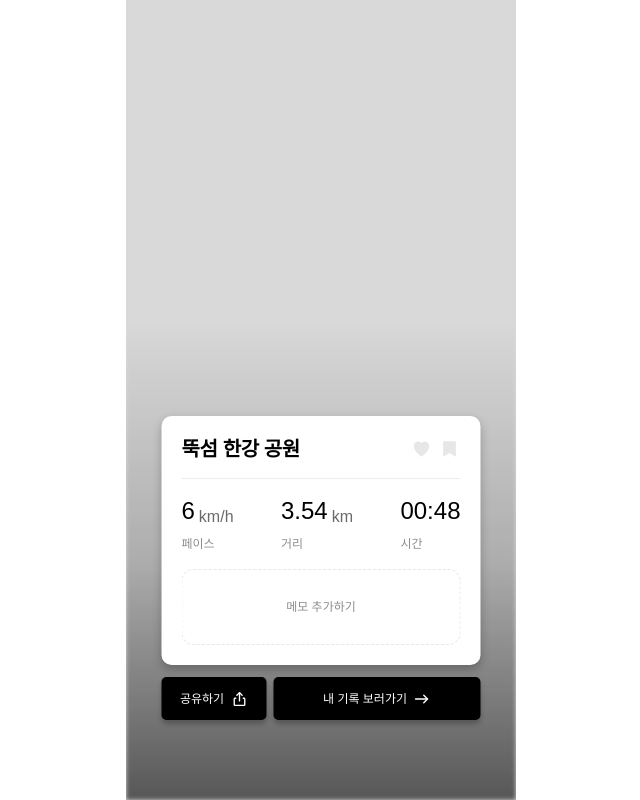
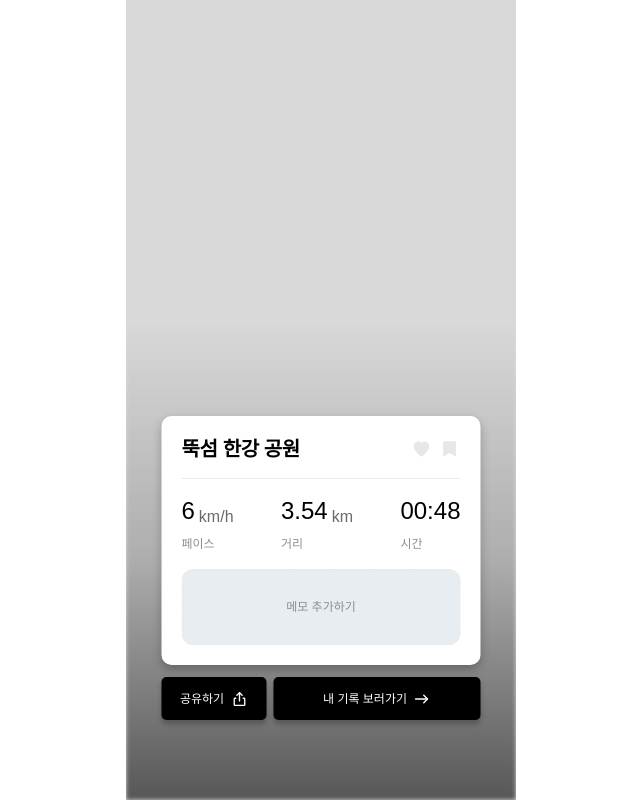
Before and after one commit to KMU-ALPHA-ZEPH/zeph_client, a React (Vite) app: page /tracking/done in a window 1280 px wide. Shown: the whole page, without its empty margins (319-959 px from the left). Built offline with nearby package versions, Linux system fonts and the light colour scheme; no server answers; a web font is replaced by a local one.

Commit message:
[design] 트래킹 완료 페이지 메모 디자인수정

```diff
--- a/src/pages/tracking/TrackingDone.tsx
+++ b/src/pages/tracking/TrackingDone.tsx
@@ -94,7 +94,7 @@ export default function TrackingDone() {
               <button
                 type="button"
                 onClick={() => setShowMemo(true)}
-                className={`flex h-[76px] w-full items-center justify-center gap-1 rounded-[12px] border border-dashed border-gray-300 text-gray-500 ${textStyles['body-small-med']}`}
+                className={`flex h-[76px] w-full items-center justify-center gap-1 bg-gray-200 rounded-[12px] border border-dashed border-gray-300 text-gray-500 ${textStyles['body-small-med']}`}
               >
                 메모 추가하기
               </button>
```
